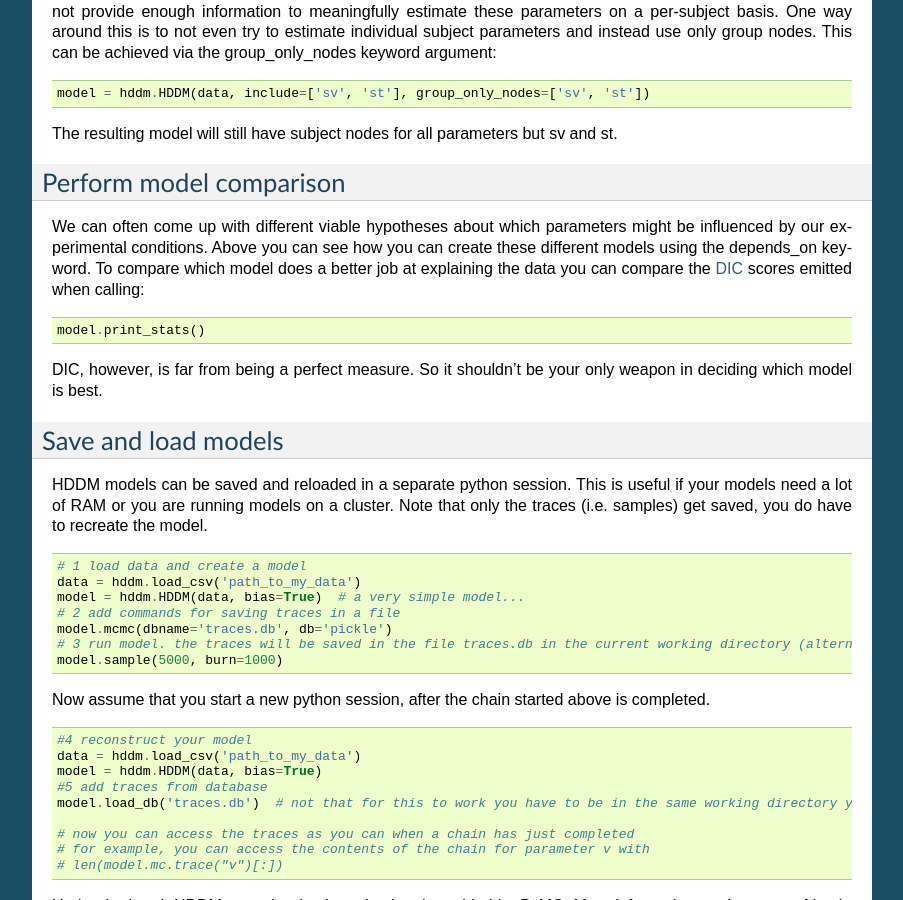
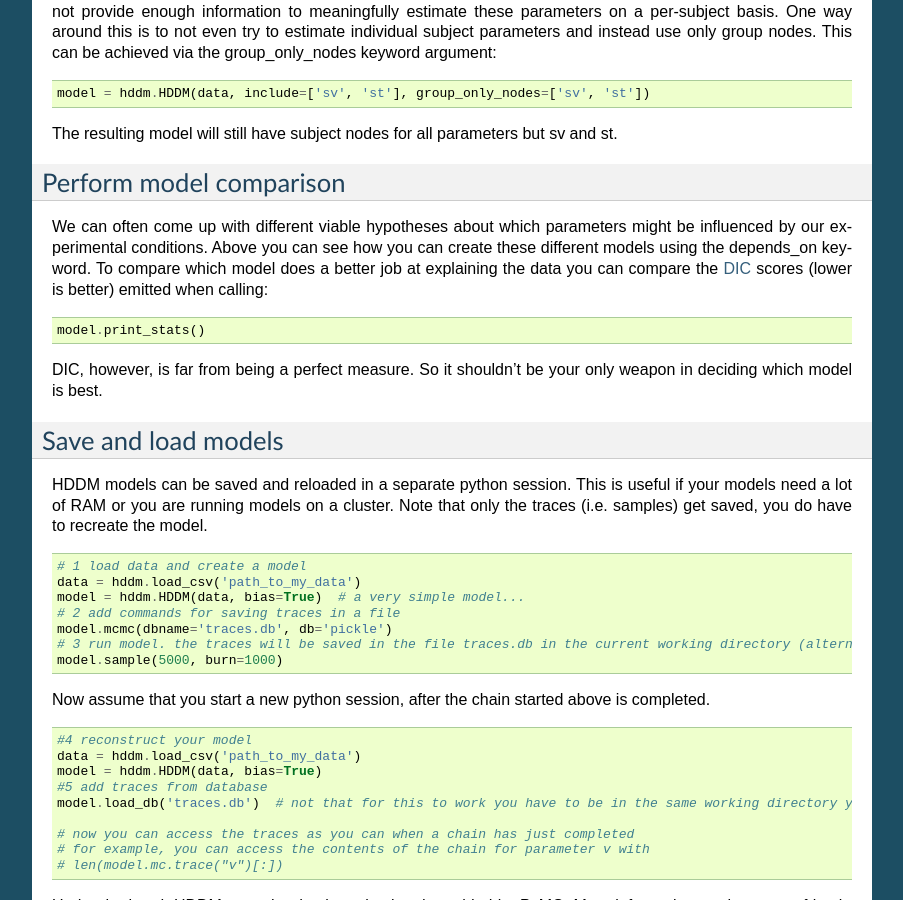
Before and after one commit to hddm-devs/hddm, a Sphinx documentation site: the page built from docs/howto.rst, in a window 1280 px wide and 900 px high, scrolled down 3742 px. Shown: the whole window, without its empty margins (198-1101 px from the left). Built offline with Sphinx 7.4.7, drawn with Linux system fonts in a browser that asks for light colours; formulas are drawn with MathJax 3.

Commit message:
DOC: Minor

```diff
--- a/docs/howto.rst
+++ b/docs/howto.rst
@@ -220,8 +220,8 @@ We can often come up with different viable hypotheses about which
 parameters might be influenced by our experimental conditions. Above
 you can see how you can create these different models using the
 depends_on keyword. To compare which model does a better job at
-explaining the data you can compare the DIC_ scores emitted when
-calling:
+explaining the data you can compare the DIC_ scores (lower is better)
+emitted when calling:
 
 ::
 
```
